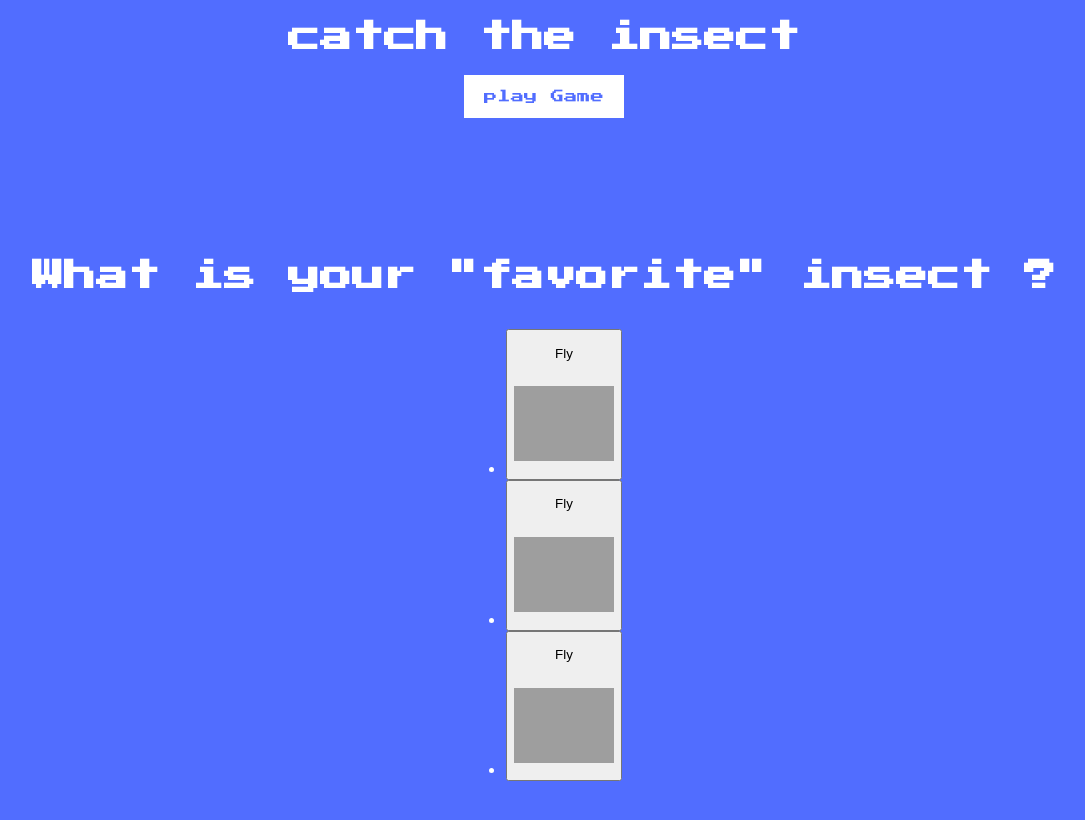
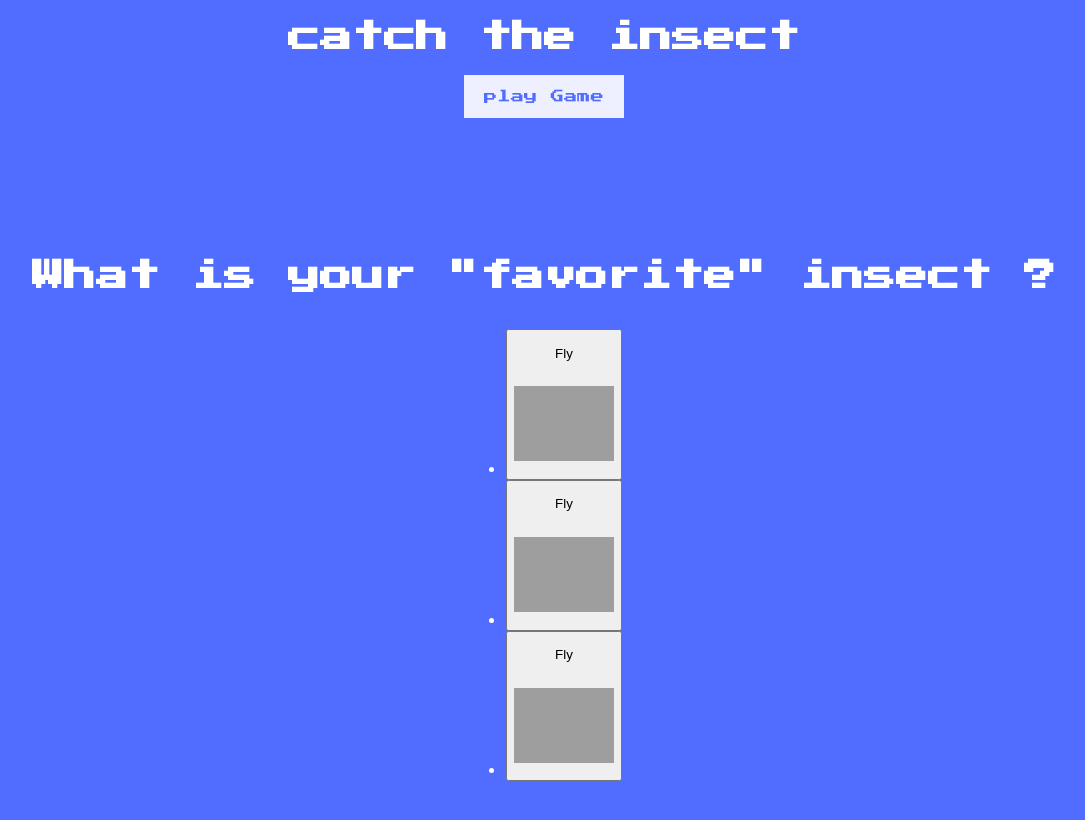
Before and after one commit to DEV-Gitanjali/Insect-Catch-Game, a plain HTML site: page index.html in a window 1280 px wide. In both pictures the pointer is over the button "play Game". Shown: the top 820 px of the page, without its empty margins (96-1181 px from the left). Drawn offline with Linux system fonts and the light colour scheme; grey boxes are pictures that could not be loaded.

Commit message:
this styling for btn hover

```diff
--- a/style.css
+++ b/style.css
@@ -23,6 +23,14 @@ body{
     font-family: inherit;
     cursor: pointer;
 }
+.btn:hover{
+opacity: 0.9;
+}
+
+.btn:focus{
+    outline: 0;
+
+}
 
 .screen{
     display: flex;
```
